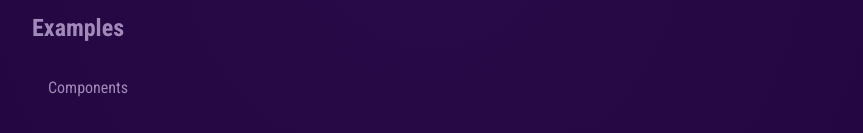
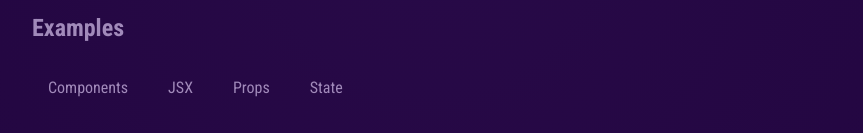
Before and after one commit to sandeep-k-rc/react-essentials, a React (Vite) app: page / in a window 1280 px wide. Shown: the part 715-848 px from the top of the page, without its empty margins (208-1071 px from the left). Built offline with nearby package versions, Linux system fonts and the light colour scheme.

Commit message:
component composition - added more buttons

```diff
--- a/src/App.jsx
+++ b/src/App.jsx
@@ -87,6 +87,9 @@ function App() {
           <h2>Examples</h2>
           <menu>
             <TabButtons>Components</TabButtons>
+            <TabButtons>JSX</TabButtons>
+            <TabButtons>Props</TabButtons>
+            <TabButtons>State</TabButtons>
           </menu>
         </section>
       </main>
```
